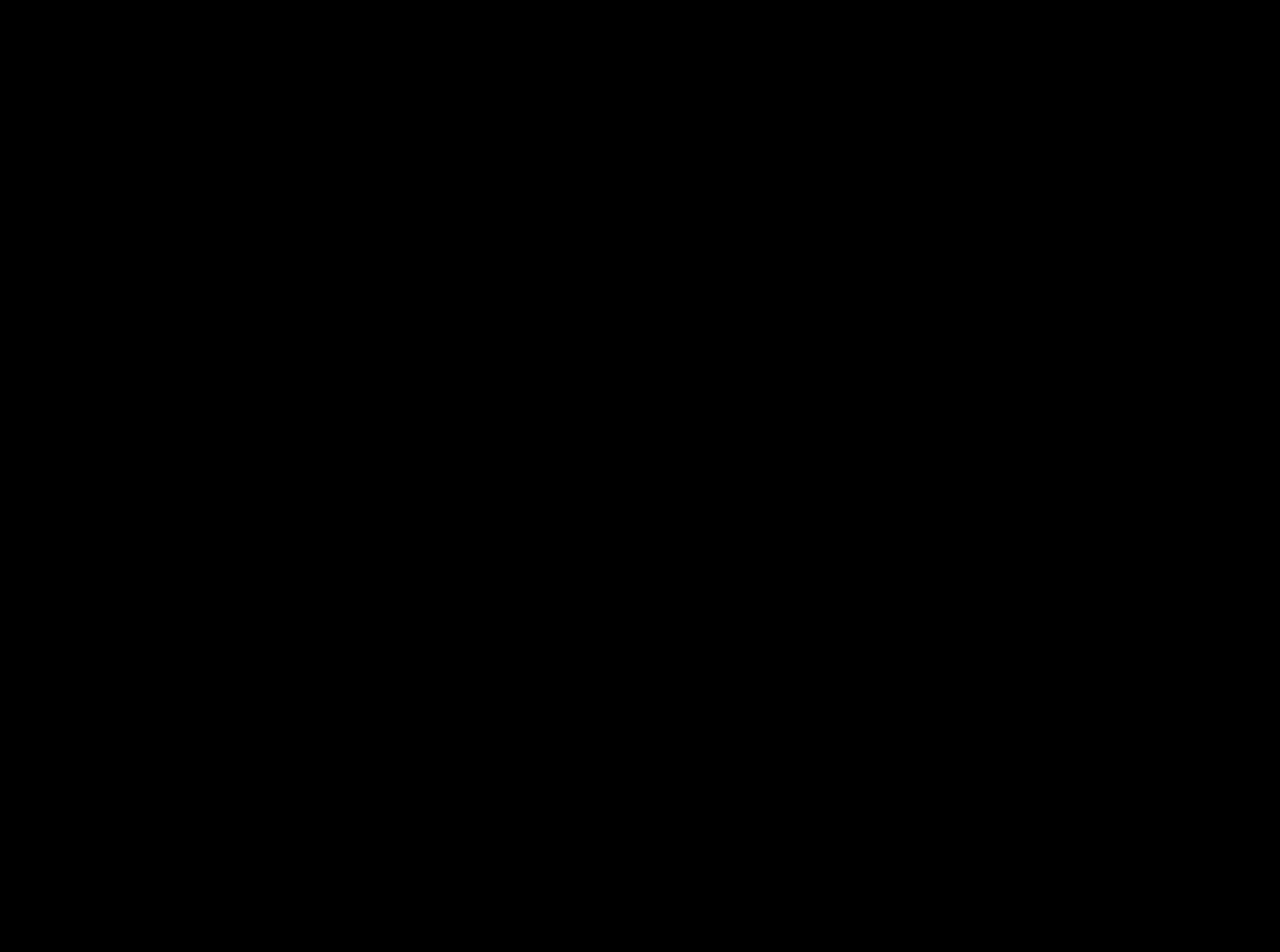
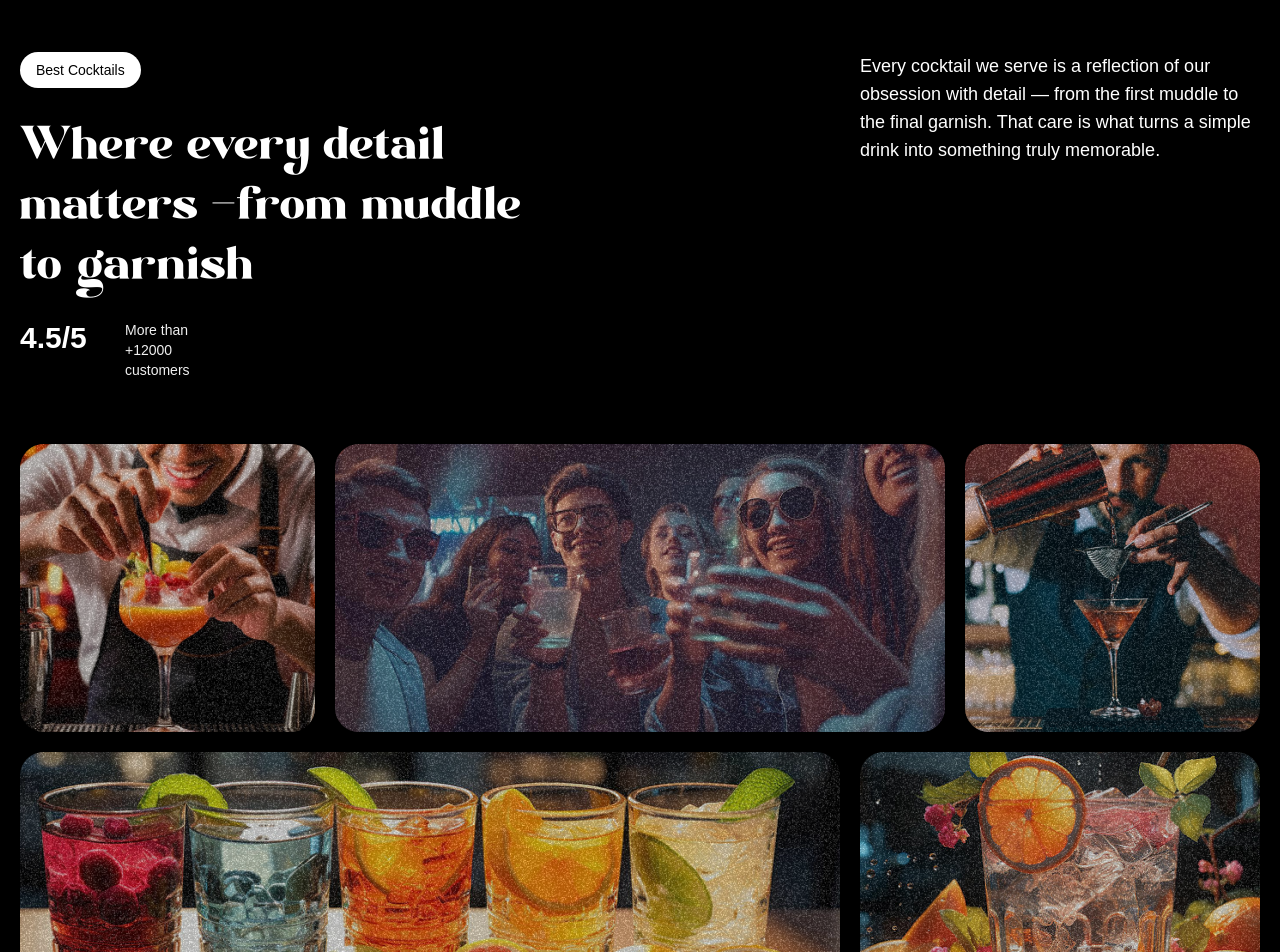
Before and after one commit to codewithmanohar/MOJITO, a React (Vite) app: page / in a window 1280 px wide. Shown: the part 1660-2612 px from the top of the page. Before the commit the page ends 1600 px from the top, so only its background shows below. Built offline with nearby package versions, Linux system fonts and the light colour scheme; a web font is replaced by a local one.

Commit message:
implement about section

```diff
--- a/src/App.jsx
+++ b/src/App.jsx
@@ -3,6 +3,7 @@
 import Navbar from "./components/Navbar";
 import Hero from "./components/Hero";
 import Cocktails from "./components/Cocktails";
+import About from "./components/About";
 
 gsap.registerPlugin(ScrollTrigger, SplitText);
 
@@ -12,6 +13,7 @@
       <Navbar />
       <Hero />
       <Cocktails />
+      <About />
     </main>
   )
 }
--- /dev/null
+++ b/src/components/About.jsx
@@ -0,0 +1,88 @@
+import { useGSAP } from '@gsap/react'
+import gsap from 'gsap'
+import { SplitText } from 'gsap/all'
+import React from 'react'
+
+const About = () => {
+    useGSAP(() => {
+        const titleSplit = SplitText.create('#about h2', {
+            type: 'words'
+        })
+
+        const scrollTimeline = gsap.timeline({
+            scrollTrigger: {
+                trigger: "#about",
+                start: 'top center'
+            }
+        })
+
+        scrollTimeline
+            .from(titleSplit.words, {
+                opacity: 0, duration: 1, yPercent: 100, ease: 'expo.out', stagger: 0.02
+            })
+
+            .from('.top-grid div, .bottom-grid div', {
+                opacity: 0, duration: 1, ease: 'power1.inOut', stagger: 0.04,
+            }, '-=0.5')
+
+    })
+  return (
+    <div id='about'>
+        <div className='mb-16 md:px-0 px-5'>
+            <div className='content'>
+                <div className='md:col-span-8'>
+                    <p className='badge'>Best Cocktails</p>
+                    <h2>
+                        Where every detail matters <span className='text-white'>-</span>
+                        from muddle to garnish
+                    </h2>
+                </div>
+
+                <div className='sub-content'>
+                    <p>Every cocktail we serve is a reflection of our obsession with detail — from the first muddle to the final garnish. That care is what turns a simple drink into something truly memorable.</p>
+                </div>
+                <p className='md:text-3xl text-xl font-bold'>
+                    <span>4.5</span>/5
+                </p>
+                <p className='text-sm text-white-100'>
+                    More than +12000 customers
+                </p>
+            </div>
+
+        </div>
+
+        <div className='top-grid'>
+            <div className='md:col-span-3'>
+                <div className='noisy'/>
+                <img src="/images/abt1.png" alt="grid-img-1" />
+            </div>
+
+            <div className='md:col-span-6'>
+                <div className='noisy'/>
+                <img src="/images/abt2.png" alt="grid-img-2" />
+            </div>
+
+            <div className='md:col-span-3'>
+                <div className='noisy'/>
+                <img src="/images/abt5.png" alt="grid-img-5" />
+            </div>
+        </div>
+
+        <div className='bottom-grid'>
+            <div className='md:col-span-8'>
+                <div className='noisy'/>
+                <img src="/images/abt3.png" alt="grid-img-3" />
+            </div>
+
+            <div className='md:col-span-4'>
+                <div className='noisy'/>
+                <img src="/images/abt4.png" alt="grid-img-4" />
+            </div>
+
+        </div>
+
+    </div>
+  )
+}
+
+export default About
```
